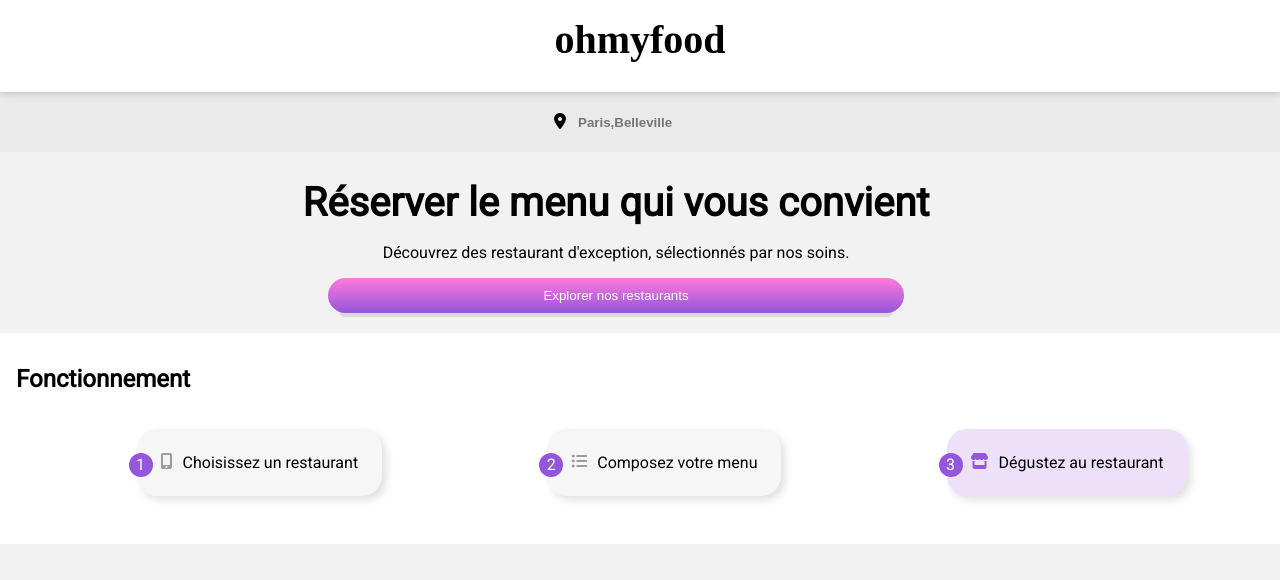
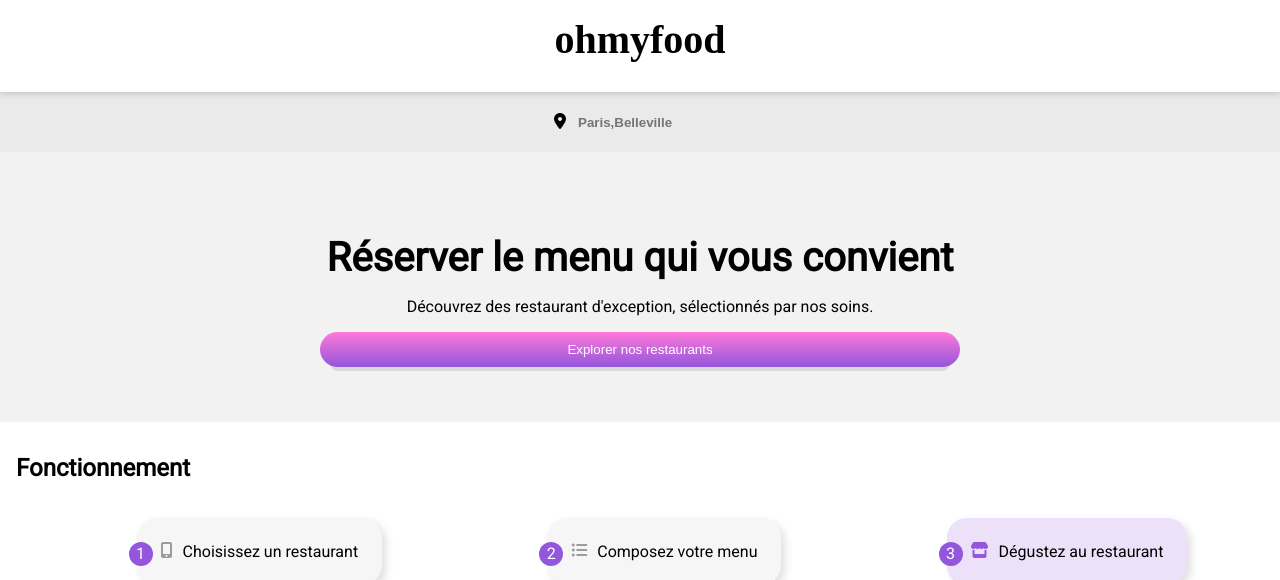
Before and after one commit to Jloric/MinatchyJeanLoric_3_26-07-2021, a website: page index.html in a window 1280 px wide. Shown: the top 580 px of the page. Drawn offline with Linux system fonts and the light colour scheme; a web font is replaced by a local one.

Commit message:
modification d'acceuil__text car baarre horizontal

```diff
--- a/sass/Pages/_accueil.scss
+++ b/sass/Pages/_accueil.scss
@@ -37,9 +37,11 @@
 
 .acceuil__text{
 
-  width:90%;
-  margin-bottom:20px;
-  margin-left: 40px;
+  display:flex;
+  flex-direction: column;
+  justify-content: center;
+  align-content: center;
+  height:270px;
   p{
     margin-top:-10px;
   }
```
Also changed, not shown: public/css/styles.css, 1 other file.
